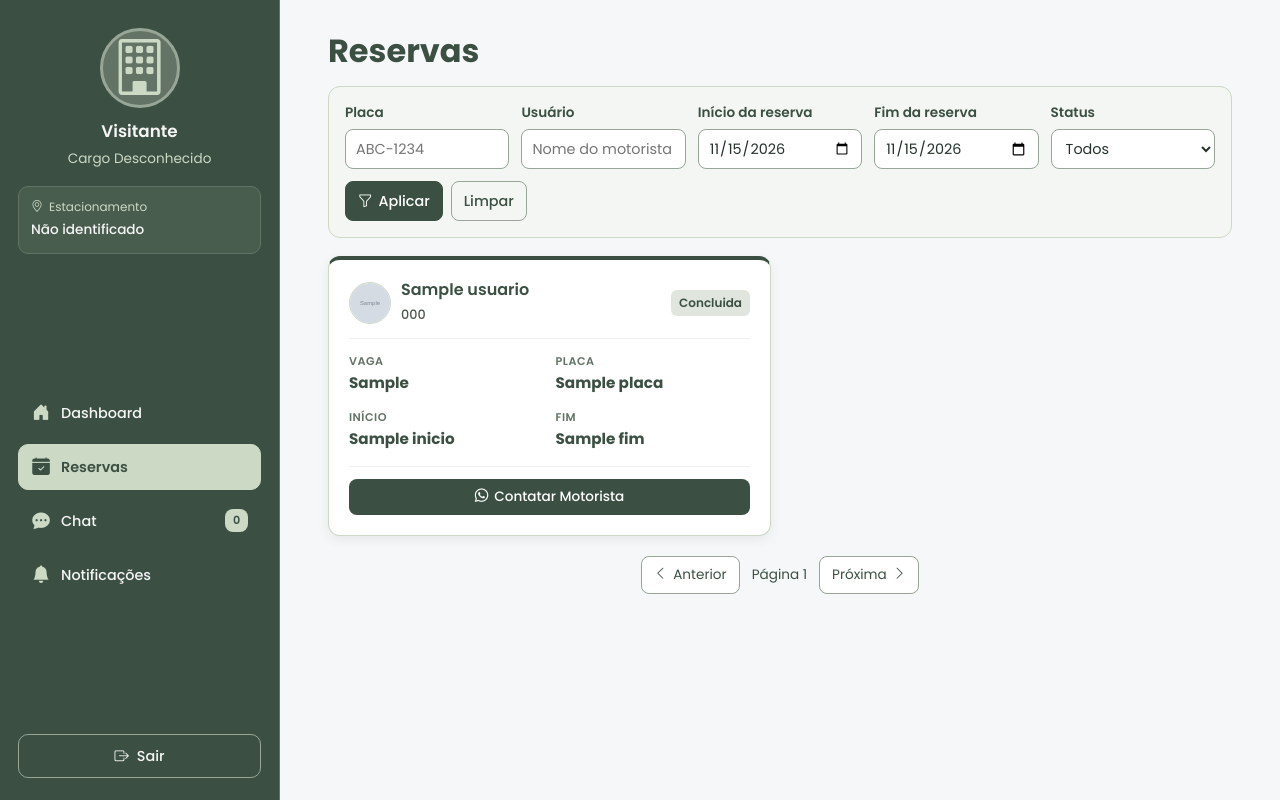
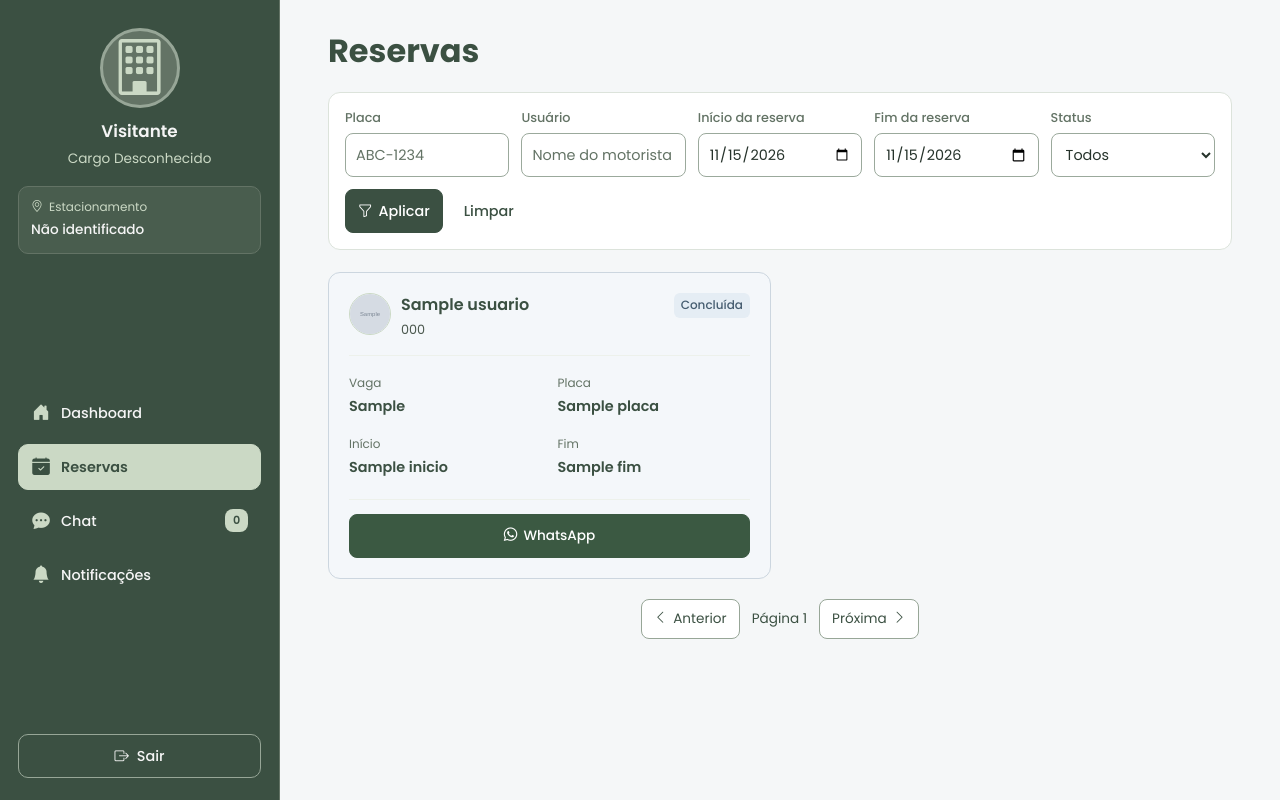
Before and after one commit to Pereira-Sah/ValletWeb, a Django app: page /reservas/ in a window 1280 px wide. Run offline with Django 5.2, Linux system fonts and the light colour scheme; a user stored in the database is signed in; grey boxes marked "Sample" are stand-in pictures; a database or web service that is not in the repository returns one stand-in record (values such as "Sample title"); data that the repository does not hold is empty; some libraries are stand-ins or nearby versions.

Commit message:
refactor: aprimora estilos e estrutura da página de reservas, incluindo novas classes para status e ajustes de layout

```diff
--- a/appHome/static/reservas.css
+++ b/appHome/static/reservas.css
@@ -4,14 +4,21 @@
     --reserva-secundaria: #637365;
     --reserva-apoio: #97A697;
     --reserva-claro: #CBD9C5;
+    --reserva-borda: #DCE3DB;
 
     padding: 0;
     min-height: 100%;
     font-family: "Poppins", sans-serif;
+    color: var(--reserva-principal);
+}
+
+.reservas-container :is(a, button, input, select):focus-visible {
+    outline: 2px solid var(--reserva-principal);
+    outline-offset: 3px;
 }
 
 .reservas-container .page-header {
-    margin-bottom: 16px;
+    margin-bottom: 22px;
 }
 
 .reservas-container .page-title {
@@ -27,15 +34,15 @@
 /* Filtros */
 .reservas-container .filtros-box {
     padding: 16px;
-    margin-bottom: 18px;
-    background: #f4f6f4;
-    border: 1px solid var(--reserva-claro);
+    margin-bottom: 22px;
+    background: #fff;
+    border: 1px solid var(--reserva-borda);
     border-radius: 12px;
 }
 
 .reservas-container .filtros-grid {
     display: grid;
-    grid-template-columns: repeat(auto-fit, minmax(150px, 1fr));
+    grid-template-columns: repeat(auto-fit, minmax(min(100%, 150px), 1fr));
     align-items: end;
     gap: 12px;
 }
@@ -47,23 +54,28 @@
 .reservas-container .filtro-item label {
     display: block;
     margin-bottom: 6px;
-    font-size: 0.85rem;
-    font-weight: 600;
-    color: var(--reserva-principal);
+    font-size: 0.8rem;
+    font-weight: 500;
+    color: var(--reserva-secundaria);
 }
 
 .reservas-container .filtro-item input,
 .reservas-container .filtro-item select {
     width: 100%;
     min-width: 0;
-    height: 40px;
+    height: 44px;
     padding: 8px 10px;
-    border: 1px solid var(--reserva-apoio);
+    border: 1px solid #9BA99C;
     border-radius: 8px;
     background: #fff;
     color: #26332b;
     font: inherit;
     font-size: 0.9rem;
+}
+
+.reservas-container .filtro-item input::placeholder {
+    color: var(--reserva-secundaria);
+    opacity: 1;
 }
 
 .reservas-container .filtro-item input:focus,
@@ -76,6 +88,7 @@
     display: flex;
     gap: 8px;
     margin: 0;
+    align-self: end;
 }
 
 .reservas-container .filtros-botoes .btn {
@@ -83,13 +96,14 @@
     align-items: center;
     justify-content: center;
     gap: 6px;
-    min-height: 40px;
+    min-height: 44px;
     padding: 8px 12px;
     border-radius: 8px;
     font: inherit;
     font-size: 0.9rem;
     font-weight: 500;
     cursor: pointer;
+    text-decoration: none;
 }
 
 .reservas-container .btn-primary {
@@ -99,13 +113,13 @@
 }
 
 .reservas-container .btn-primary:hover {
-    background: var(--reserva-secundaria);
+    background: #2D4033;
 }
 
 .reservas-container .btn-secondary {
     background: transparent;
     color: var(--reserva-principal);
-    border: 1px solid var(--reserva-apoio);
+    border: 1px solid transparent;
 }
 
 .reservas-container .btn-secondary:hover {
@@ -125,31 +139,58 @@
 
 /* Card */
 .reservas-container .reserva-card {
+    container-type: inline-size;
     display: flex;
     flex-direction: column;
     min-width: 0;
     padding: 20px;
     background: #fff;
-    border: 1px solid var(--reserva-claro);
-    border-top: 4px solid var(--reserva-principal);
+    border: 1px solid var(--reserva-borda);
     border-radius: 12px;
-    box-shadow: 0 4px 12px rgba(59, 80, 66, 0.08);
+    box-shadow: none;
 }
 
 .reservas-container .reserva-top {
-    display: flex;
-    align-items: center;
-    justify-content: space-between;
-    flex-wrap: wrap;
-    gap: 8px;
-    margin-bottom: 14px;
-    padding-bottom: 12px;
+    display: grid;
+    grid-template-columns: minmax(0, 1fr) auto;
+    align-items: start;
+    gap: 12px;
+    margin-bottom: 18px;
+    padding-bottom: 16px;
     border-bottom: 1px solid #edf1eb;
+}
+
+/* Quiet status cues complement the explicit status label. */
+.reservas-container .reserva-card-ativa {
+    background: #F5F9F3;
+    border-color: #C4D4BE;
+}
+
+.reservas-container .reserva-card-cancelada {
+    background: #FFF6F5;
+    border-color: #E6C9C5;
+}
+
+.reservas-container .reserva-card-concluida {
+    background: #F4F7FA;
+    border-color: #CCD6DF;
+}
+
+@media (hover: hover) and (pointer: fine) and (prefers-reduced-motion: no-preference) {
+    .reservas-container .reserva-card {
+        transition: transform 180ms cubic-bezier(.2, .8, .2, 1);
+    }
+
+    .reservas-container .reserva-card:hover {
+        position: relative;
+        z-index: 1;
+        transform: translateY(-2px) scale(1.012);
+    }
 }
 
 .reservas-container .info-basica {
     display: flex;
-    align-items: center;
+    align-items: flex-start;
     flex: 1 1 auto;
     min-width: 0;
     gap: 10px;
@@ -181,40 +222,43 @@
     margin: 0;
     color: var(--reserva-principal);
     font-size: 1rem;
-    line-height: 1.3;
+    line-height: 1.45;
     font-weight: 600;
     overflow-wrap: anywhere;
 }
 
 .reservas-container .info-basica .sub {
+    display: block;
+    margin-top: 4px;
     font-size: 0.8rem;
     color: #4A574D;
-    font-weight: 500;
+    font-weight: 400;
     overflow-wrap: anywhere;
 }
 
 /* Status */
 .reservas-container .status {
-    padding: 4px 8px;
+    padding: 4px 7px;
     border-radius: 6px;
     font-size: 0.75rem;
-    font-weight: 600;
-    text-transform: capitalize;
+    font-weight: 500;
+    line-height: 1.4;
+    white-space: nowrap;
 }
 
 .reservas-container .status-ativa {
-    background: #b8ccbf;
-    color: #2d3d32;
+    background: #E9F0E7;
+    color: #3B5942;
 }
 
 .reservas-container .status-cancelada {
-    background: #f5c6cb;
-    color: #721c24;
+    background: #F8EEED;
+    color: #8A3F3C;
 }
 
 .reservas-container .status-concluida {
-    background: #e0e6dd;
-    color: #3B5042;
+    background: #E5EDF4;
+    color: #465D70;
 }
 
 .reservas-container .status-desconhecida {
@@ -226,40 +270,56 @@
 .reservas-container .reserva-info {
     display: grid;
     grid-template-columns: repeat(2, minmax(0, 1fr));
-    gap: 16px 12px;
-    margin-bottom: 16px;
+    gap: 18px 16px;
+    margin-bottom: 20px;
 }
 
 .reservas-container .info-block {
     display: flex;
     flex-direction: column;
     min-width: 0;
-    gap: 2px;
+    gap: 4px;
 }
 
 .reservas-container .info-block .label {
     display: block;
-    font-size: 0.7rem;
-    text-transform: uppercase;
-    letter-spacing: 0.5px;
+    font-size: 0.75rem;
     color: var(--reserva-secundaria);
-    font-weight: 600;
+    font-weight: 400;
 }
 
 .reservas-container .info-block strong {
     color: var(--reserva-principal);
-    font-size: 0.95rem;
-    line-height: 1.4;
-    font-weight: 700;
+    font-size: 0.9rem;
+    line-height: 1.5;
+    font-weight: 600;
+    font-variant-numeric: tabular-nums;
     overflow-wrap: anywhere;
 }
 
 /* Contato */
+.reservas-container .reserva-data-hora :is(.reserva-data, .reserva-hora) {
+    display: block;
+}
+
+.reservas-container .reserva-data-hora .reserva-data {
+    font-size: .8125rem;
+    font-weight: 500;
+    color: var(--reserva-secundaria);
+}
+
+.reservas-container .reserva-data-hora .reserva-hora {
+    margin-top: 2px;
+    font-size: 1rem;
+}
+
 .reservas-container .reserva-footer {
     display: flex;
+    align-items: center;
     justify-content: flex-end;
+    min-height: 55px;
     margin-top: auto;
-    padding-top: 12px;
+    padding-top: 14px;
     border-top: 1px solid #edf1eb;
 }
 
@@ -269,28 +329,27 @@
     align-items: center;
     gap: 6px;
     padding: 8px 12px;
-    background: var(--reserva-principal);
+    min-height: 44px;
+    background: #3B5942;
     color: #fff;
+    border: 1px solid #3B5942;
     border-radius: 8px;
     font-size: 0.85rem;
     font-weight: 500;
     text-decoration: none;
     width: 100%;
-    white-space: nowrap;
-    overflow: hidden;
-    text-overflow: ellipsis;
+    max-width: 100%;
     transition: background 0.2s;
 }
 
 .reservas-container .btn-whats:hover {
-    background: var(--reserva-secundaria);
+    background: #2D4033;
 }
 
 .reservas-container .sem-whats {
     color: var(--reserva-secundaria);
     font-size: 0.85rem;
-    text-align: center;
-    width: 100%;
+    text-align: right;
     padding: 8px 0;
 }
 
@@ -329,6 +388,8 @@
     color: var(--reserva-principal);
     background: #fff;
     font-size: 0.85rem;
+    min-height: 40px;
+    text-decoration: none;
 }
 
 .reservas-container a.pagina-link:hover {
@@ -345,6 +406,18 @@
 }
 
 /* Responsividade */
+@container (max-width: 280px) {
+    .reservas-container .reserva-top {
+        grid-template-columns: minmax(0, 1fr);
+        gap: 8px;
+    }
+
+    .reservas-container .status {
+        justify-self: start;
+        margin-left: 52px;
+    }
+}
+
 @media (max-width: 600px) {
     .reservas-container .filtros-grid {
         grid-template-columns: 1fr;
@@ -353,4 +426,23 @@
     .reservas-container .reservas-grid {
         grid-template-columns: 1fr;
     }
+
+    .reservas-container .filtros-botoes .btn {
+        flex: 1;
+    }
+
+    .reservas-container .reserva-card {
+        padding: 18px;
+    }
+
+    .reservas-container .reserva-info {
+        column-gap: 12px;
+    }
 }
+
+/* Keep the shared navigation intact; stack its layout only on this route. */
+@media (max-width: 760px) {
+    .dashboard:has(.reservas-container) { flex-direction: column; height: auto; min-height: 100dvh; }
+    .dashboard:has(.reservas-container) > .sidebar { flex-basis: auto; width: 100%; }
+    .dashboard:has(.reservas-container) > .main-content { width: 100%; overflow: visible; }
+}
--- a/appHome/templates/reservas.html
+++ b/appHome/templates/reservas.html
@@ -4,7 +4,7 @@
 {% block tituloPagina %}Reservas{% endblock %}
 
 {% block extra_head %}
-<link rel="stylesheet" href="{% static 'reservas.css' %}?v=20261023-3">
+<link rel="stylesheet" href="{% static 'reservas.css' %}?v=refino-20261115-2">
 {% endblock %}
 
 {% block content %}
@@ -100,7 +100,7 @@
     <div class="reservas-grid">
         {% if reservas %}
             {% for r in reservas %}
-            <article class="reserva-card">
+            <article class="reserva-card reserva-card-{{ r.status|default:'desconhecida' }}">
                 <header class="reserva-top">
                     <div class="info-basica">
                         {% if r.foto and r.foto != "/static/default_profile.png" %}
@@ -128,7 +128,7 @@
                     </div>
 
                     <span class="status status-{{ r.status|default:'desconhecida' }}">
-                        {{ r.status|default:'desconhecida'|capfirst }}
+                        {% if r.status == 'concluida' %}Concluída{% else %}{{ r.status|default:'desconhecida'|capfirst }}{% endif %}
                     </span>
                 </header>
 
@@ -145,12 +145,22 @@
 
                     <div class="info-block">
                         <span class="label">Início</span>
-                        <strong>{{ r.inicio|default:"—" }}</strong>
+                        <strong class="reserva-data-hora">
+                            {% if r.inicio|length > 10 %}
+                            <span class="reserva-data">{{ r.inicio|slice:':10' }}</span>
+                            <span class="reserva-hora">{{ r.inicio|slice:'11:' }}</span>
+                            {% else %}{{ r.inicio|default:"—" }}{% endif %}
+                        </strong>
                     </div>
 
                     <div class="info-block">
                         <span class="label">Fim</span>
-                        <strong>{{ r.fim|default:"—" }}</strong>
+                        <strong class="reserva-data-hora">
+                            {% if r.fim|length > 10 %}
+                            <span class="reserva-data">{{ r.fim|slice:':10' }}</span>
+                            <span class="reserva-hora">{{ r.fim|slice:'11:' }}</span>
+                            {% else %}{{ r.fim|default:"—" }}{% endif %}
+                        </strong>
                     </div>
                 </section>
 
@@ -161,7 +171,7 @@
                        target="_blank"
                        rel="noopener">
                         <i class="bi bi-whatsapp"></i>
-                        Contatar Motorista
+                        WhatsApp
                     </a>
                     {% else %}
                     <span class="sem-whats">
```
Also changed, not shown: db.sqlite3.
